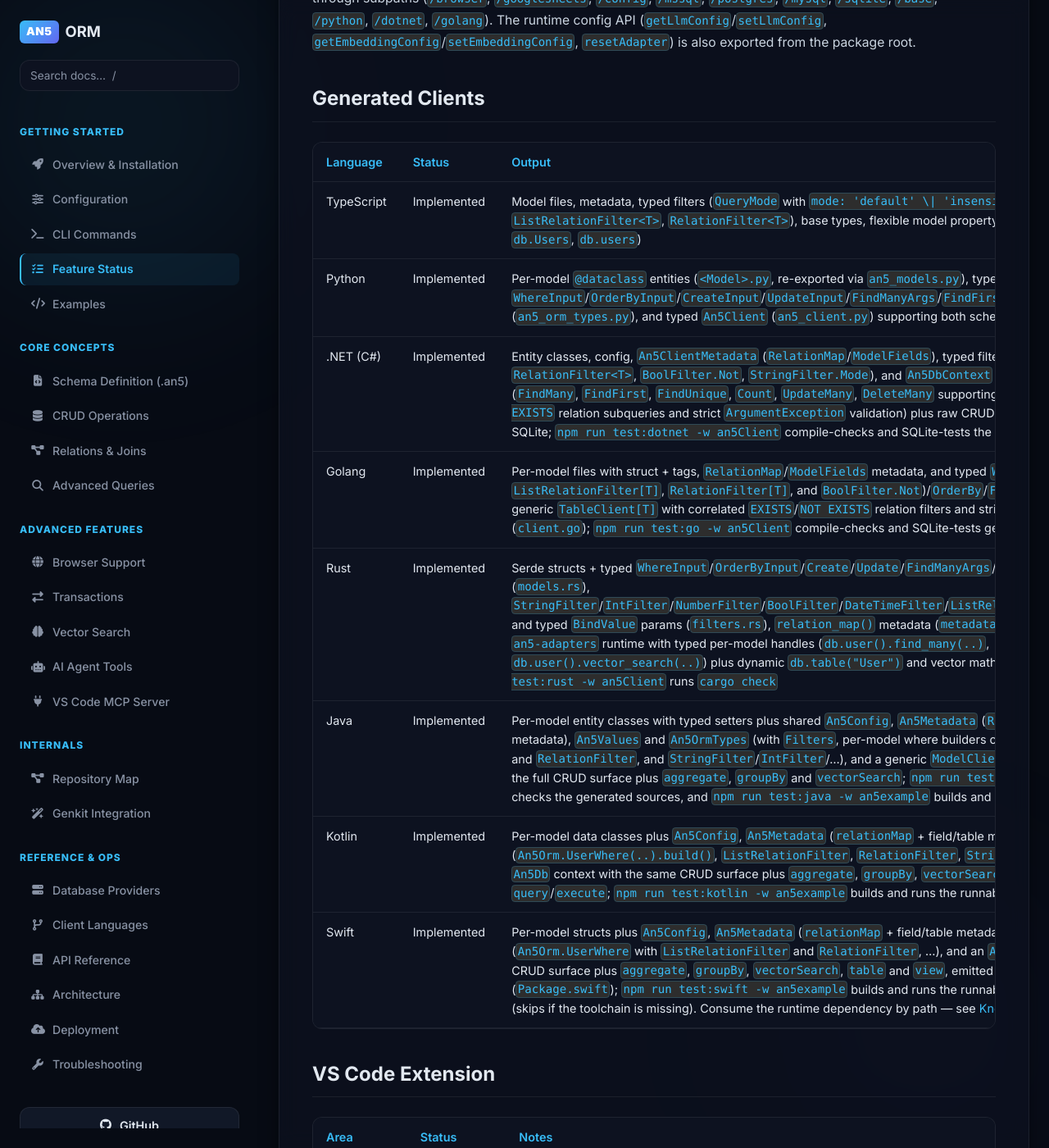
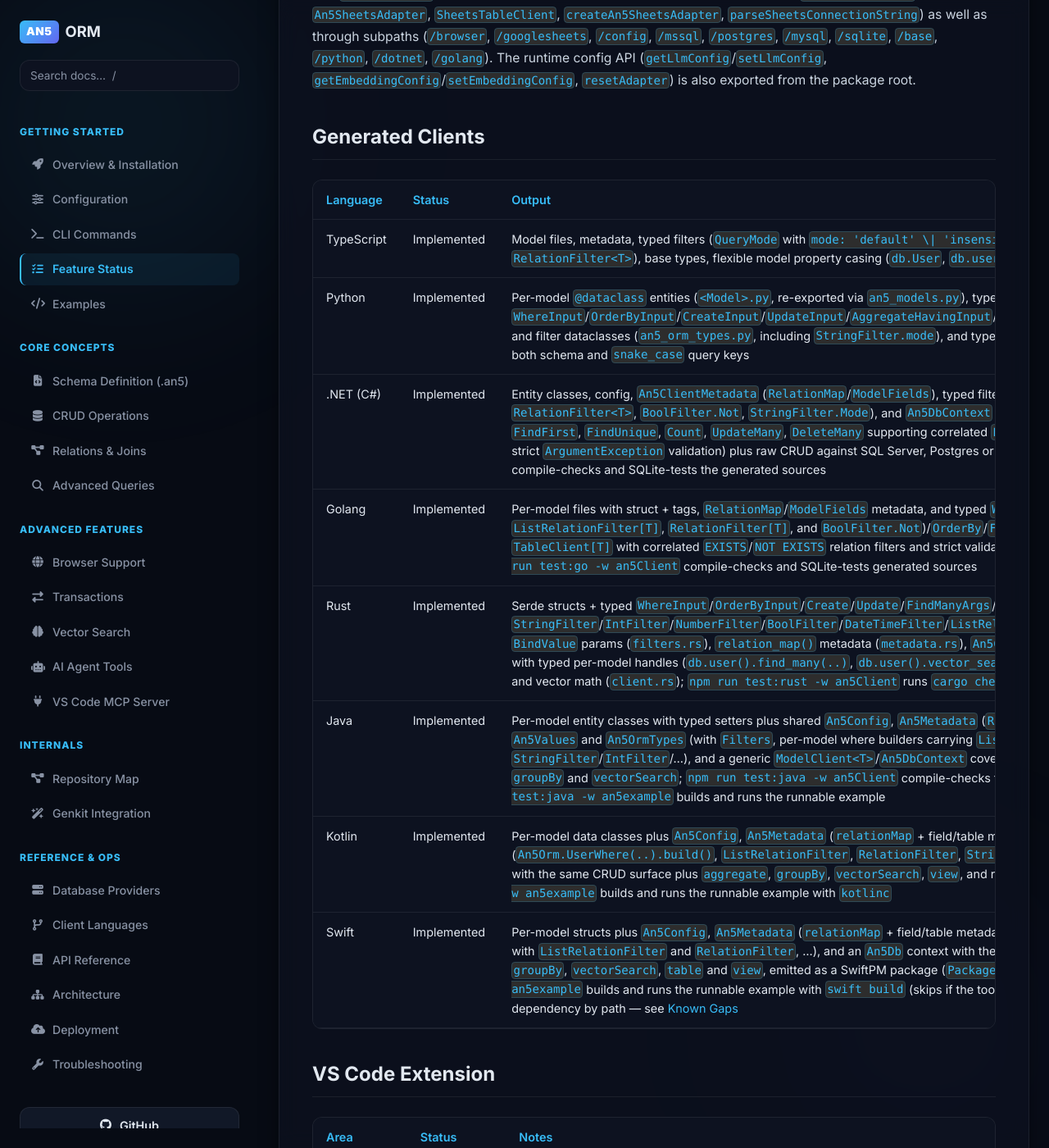
Before and after one commit to an5ORM/docs, a Jekyll site: the page built from docs/guides/feature-status.md, in a window 1280 px wide and 1400 px high, scrolled down 5148 px. Shown: the whole window at 82% size. Built offline with Jekyll 4.4.1, drawn with Linux system fonts in a browser that asks for light colours; nearby versions of some CDN libraries; some of the changed text lies outside the part shown.

Commit message:
Document Python group_by having, per-field count, mode insensitive, and generated dataclasses

```diff
--- a/docs/guides/feature-status.md
+++ b/docs/guides/feature-status.md
@@ -34,7 +34,7 @@ PyPI does not use npm-style scopes like `@an5/orm`. The Python package names are
 | ------------------- | ---------------------------------- | --------------------------------------------------------------------------------------------------------------------------------------------------------------------------------------------------------------------------------------------------------------------------------------------------------------------------- |
 | Proxy model client  | Implemented                        | `db.user.findMany()`, `db.user.create()`, dynamic model access                                                                                                                                                                                                                                                              |
 | CRUD operations     | Implemented                        | `findMany`, `findFirst`, `findUnique`, `count`, `create`, `createMany`, `update`, `updateMany`, `delete`, `deleteMany`, `upsert`                                                                                                                                                                                            |
-| Query filters       | Implemented                        | Equality, null, `in`, `notIn`, string filters, comparison filters, nested `not`, `AND`, `OR`, `NOT`, and strict operator validation exist across all eight runtimes; aggregate `having` filters (`_count`, `_sum`, `_avg`, `_min`, `_max`, grouped scalar fields, `AND`/`OR`/`NOT`) for `groupBy` are implemented in TypeScript (SQL adapters and Google Sheets) |
+| Query filters       | Implemented                        | Equality, null, `in`, `notIn`, string filters (`mode: 'default' \| 'insensitive'` in TypeScript and Python), comparison filters, nested `not`, `AND`, `OR`, `NOT`, and strict operator validation exist across all eight runtimes; aggregate `having` filters (`_count`, `_sum`, `_avg`, `_min`, `_max`, grouped scalar fields, `AND`/`OR`/`NOT`) for `groupBy` are implemented in TypeScript (SQL adapters and Google Sheets) and Python |
 | Relations           | Implemented                        | Relation includes with nested `where`/`orderBy` and per-parent `skip`/`take`, multi-level relation selects, `_count`, and common nested writes exist in every runtime; relation filters (`some`/`none`/`every` for to-many, `is`/`isNot` for to-one), FK-side relation key disambiguation, and strict rejection of unsupported or mismatched filter operators are implemented across all eight runtimes (TypeScript, Python, Rust, Swift, Java, Kotlin, Go, and .NET). Deeper multi-DB integration coverage is still expanding |
 | Transactions        | Implemented                        | Callback-based in every runtime: `$transaction` (TypeScript), `transaction(fn)` (Python/Rust), `Transaction(ctx, fn)` (Go), `BeginTransaction`/`Commit`/`Rollback` (.NET), `transaction { }` (Java/Kotlin/Swift), with automatic commit/rollback. Interactive `$begin()` with `tx.$commit()`/`tx.$rollback()` is TypeScript-only; Python, Java, Kotlin and Swift reject a nested transaction instead of flattening it |
 | Raw SQL             | Implemented                        | `$queryRaw`/`$executeRaw` (TypeScript), `QueryRaw`/`ExecuteRaw` (Go), `query_raw`/`execute_raw` (Python/Rust), `QueryRaw`/`ExecuteRaw` (.NET), `queryRaw`/`executeRaw` (Java/Kotlin), `query(_:parameters:)`/`execute(_:parameters:)` (Swift). The `*Unsafe` parameterless variants are TypeScript-only |
@@ -71,7 +71,7 @@ These commands run from the `an5Orm/` repository root, so use `npm run <command>
 | SQLite         | Implemented                  | Dialect engine exists in TypeScript adapter package                                                                                          |
 | Google Sheets  | Implemented                  | Spreadsheet-backed CRUD API with sheet auto-create, `groupBy` aggregates and `having` filtering, case-insensitive string filtering, strict filter/operator validation, and retry helpers; auto-detected via `googlesheets://` connection strings |
 | NBase          | Implemented                  | Neural Vector Database used as a `vectorSearch` backend: `nbase://` connection string, HNSW/LSH/KNN search, rows hydrated from the table by the id in vector metadata |
-| Python adapter | Implemented, packaged source | Source included in `@an5/adapters`; resolves both schema field names and `snake_case` aliases through generated metadata, accepts generated filter/input/args dataclasses (`an5_orm_types.py`), supports to-many/to-one relation filters, and raises `ValueError` on unknown field or operator keys; `npm run test:python -w an5Adapters` verifies it |
+| Python adapter | Implemented, packaged source | Source included in `@an5/adapters`; resolves both schema field names and `snake_case` aliases through generated metadata, accepts generated filter/input/args dataclasses (`an5_orm_types.py`, including `<Model>AggregateHavingInput` and `<Model>GroupByArgs`), supports to-many/to-one relation filters, `mode="insensitive"` string matching, per-field `_count`, `group_by` `having` aggregate filters, and raises `ValueError` on unknown field/operator/having keys; `npm run test:python -w an5Adapters` verifies it |
 | .NET adapter   | Implemented, packaged source | C# source included for SQL Server, Postgres and SQLite (`Microsoft.Data.SqlClient`/Npgsql/`Microsoft.Data.Sqlite`) with correlated `EXISTS`/`NOT EXISTS` relation filters (`some`/`none`/`every`/`is`/`isNot`), `ResolveRelationKeys` (to-many, FK-holding to-one, and inverse 1-to-1 disambiguation), and strict `ArgumentException` operator/field/relation validation; `npm run test:dotnet -w an5Adapters` compile-checks the providers and runs SQLite relation, CRUD, transaction, and vector tests |
 | Go adapter     | Implemented, packaged source | Go source included under `golang/` with correlated `EXISTS`/`NOT EXISTS` relation filters (`some`/`none`/`every`/`is`/`isNot`), `ResolveRelationKeys` (to-many, FK-holding to-one, and inverse 1-to-1 disambiguation), and strict operator/relation validation via `TryBuildWhereWithModel` and `TableClient`; `npm run test:go -w an5Adapters` runs `go test ./...` |
 | Rust adapter   | Published                   | [`an5-adapters`](https://crates.io/crates/an5-adapters) `0.1.0` on crates.io: `An5Adapter` (sqlx pool + dialect detection) and `TableClient` with `find_many`/`find_first`/`find_unique`/`count`/`create`/`create_many`/`update`/`update_many`/`delete_many`/`upsert`/`aggregate`/`group_by`/`vector_search`, plus a `base` module (model-aware where/order-by builders with `EXISTS`/`NOT EXISTS` relation filters and strict operator validation, metadata, vector math); the app picks the driver via `sqlx`'s `any` feature. Source under `rust/`; `npm run test:rust -w an5Adapters` runs `cargo test` (skips if toolchain missing) |
@@ -86,7 +86,7 @@ The `@an5/adapters` package exposes the full public API from the package root (`
 | Language   | Status      | Output                                                                                                                                                                                                                 |
 | ---------- | ----------- | ---------------------------------------------------------------------------------------------------------------------------------------------------------------------------------------------------------------------- |
 | TypeScript | Implemented | Model files, metadata, typed filters (`QueryMode` with `mode: 'default' \| 'insensitive'`, `ListRelationFilter<T>`, `RelationFilter<T>`), base types, flexible model property casing (`db.User`, `db.user`, `db.Users`, `db.users`)                                                                                                       |
-| Python     | Implemented | Per-model `@dataclass` entities (`<Model>.py`, re-exported via `an5_models.py`), typed `WhereInput`/`OrderByInput`/`CreateInput`/`UpdateInput`/`FindManyArgs`/`FindFirstArgs` and filter dataclasses (`an5_orm_types.py`), and typed `An5Client` (`an5_client.py`) supporting both schema and `snake_case` query keys |
+| Python     | Implemented | Per-model `@dataclass` entities (`<Model>.py`, re-exported via `an5_models.py`), typed `WhereInput`/`OrderByInput`/`CreateInput`/`UpdateInput`/`AggregateHavingInput`/`GroupByArgs`/`FindManyArgs`/`FindFirstArgs` and filter dataclasses (`an5_orm_types.py`, including `StringFilter.mode`), and typed `An5Client` (`an5_client.py`) supporting both schema and `snake_case` query keys |
 | .NET (C#)  | Implemented | Entity classes, config, `An5ClientMetadata` (`RelationMap`/`ModelFields`), typed filters (`ListRelationFilter<T>`, `RelationFilter<T>`, `BoolFilter.Not`, `StringFilter.Mode`), and `An5DbContext` with typed ORM query overloads (`FindMany`, `FindFirst`, `FindUnique`, `Count`, `UpdateMany`, `DeleteMany` supporting correlated `EXISTS`/`NOT EXISTS` relation subqueries and strict `ArgumentException` validation) plus raw CRUD against SQL Server, Postgres or SQLite; `npm run test:dotnet -w an5Client` compile-checks and SQLite-tests the generated sources |
 | Golang     | Implemented | Per-model files with struct + tags, `RelationMap`/`ModelFields` metadata, and typed `WhereInput` (including `ListRelationFilter[T]`, `RelationFilter[T]`, and `BoolFilter.Not`)/`OrderBy`/`FindManyArgs` (`<Model>.go`), generic `TableClient[T]` with correlated `EXISTS`/`NOT EXISTS` relation filters and strict validation, and `An5DbContext` (`client.go`); `npm run test:go -w an5Client` compile-checks and SQLite-tests generated sources |
 | Rust       | Implemented | Serde structs + typed `WhereInput`/`OrderByInput`/`Create`/`Update`/`FindManyArgs`/`VectorSearchArgs` (`models.rs`), `StringFilter`/`IntFilter`/`NumberFilter`/`BoolFilter`/`DateTimeFilter`/`ListRelationFilter`/`RelationFilter` and typed `BindValue` params (`filters.rs`), `relation_map()` metadata (`metadata.rs`), `An5Client` backed by the `an5-adapters` runtime with typed per-model handles (`db.user().find_many(..)`, `db.user().vector_search(..)`) plus dynamic `db.table("User")` and vector math (`client.rs`); `npm run test:rust -w an5Client` runs `cargo check` |
```
